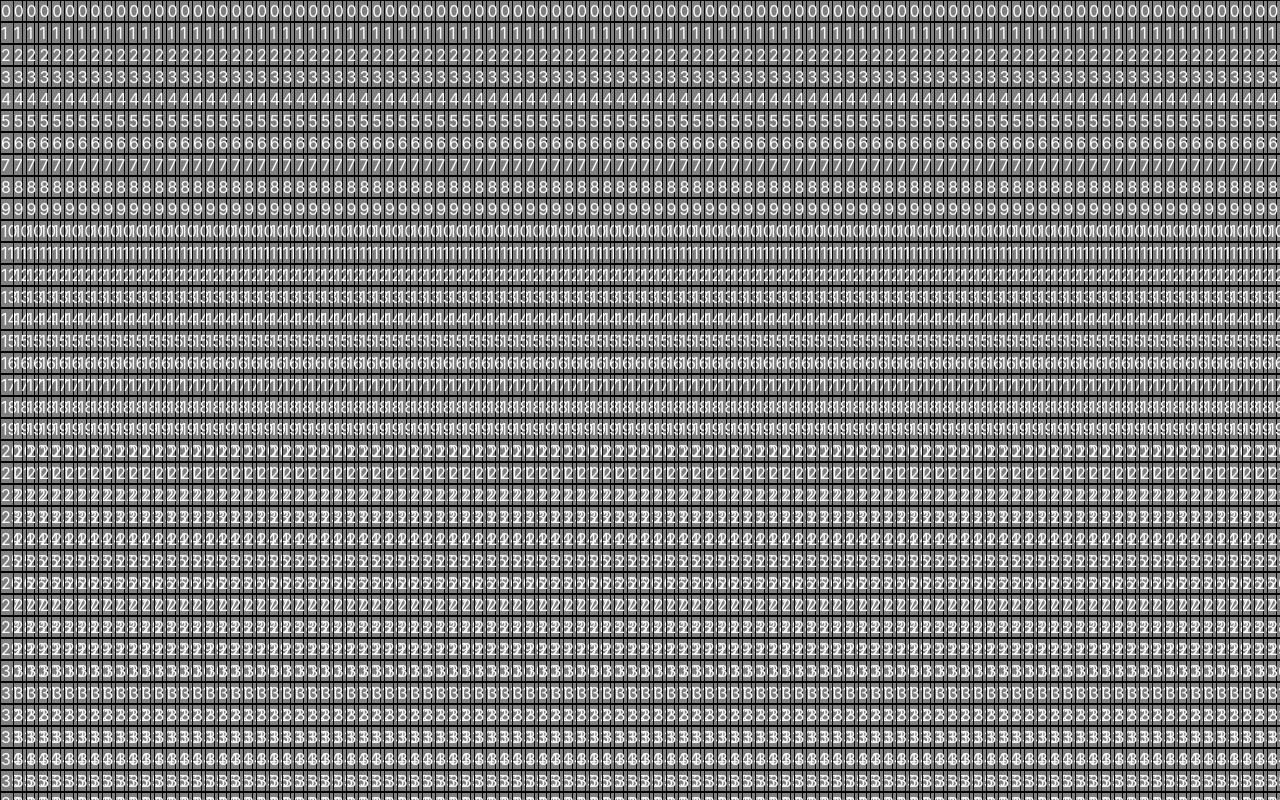
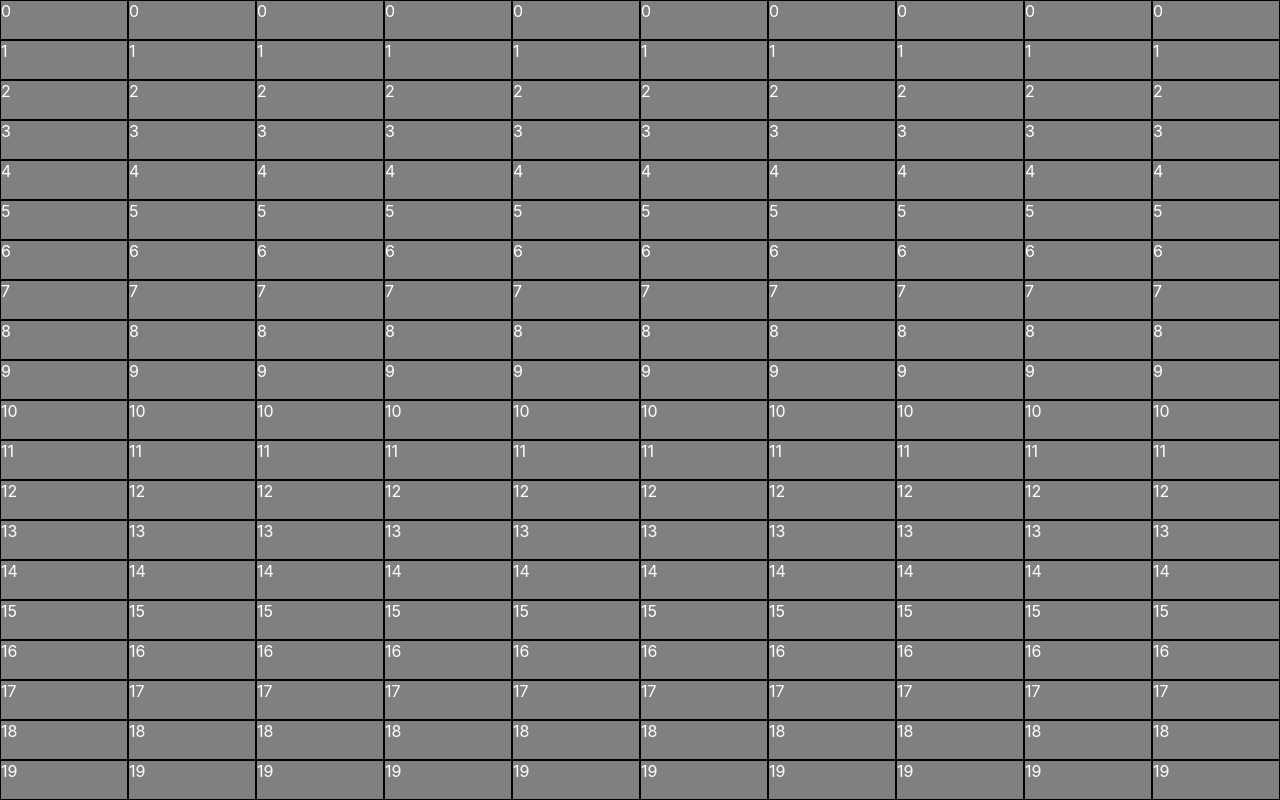
Before and after one commit to GrantDarling/algorithm-visualizer, a React (Create React App) app: page / in a window 1280 px wide. Shown: the top 800 px of the page. Built offline with nearby package versions, Linux system fonts and the light colour scheme.

Commit message:
refactored grid into row & column components

```diff
--- a/src/App.tsx
+++ b/src/App.tsx
@@ -1,9 +1,9 @@
 import React from "react";
 import "./App.css";
-import { Grid } from "./algorithm-visualizer/grid";
+import { Grid } from "./Components/Grid/grid";
 
 function App() {
-  return <Grid columns={100} rows={100} />;
+  return <Grid columns={10} rows={20} />;
 }
 
 export default App;
--- /dev/null
+++ b/src/Components/Grid/column.tsx
@@ -0,0 +1,19 @@
+import { Row } from "./row";
+
+type ColumnProps = {
+  grid: number[][];
+};
+
+export const Column = ({ grid }: ColumnProps) => {
+  return (
+    <>
+      {grid.map((row, idx) => {
+        return (
+          <div key={idx} className="column">
+            <Row row={row} />
+          </div>
+        );
+      })}
+    </>
+  );
+};
--- /dev/null
+++ b/src/Components/Grid/grid.tsx
@@ -0,0 +1,24 @@
+import { Column } from "./column";
+
+type GridProps = {
+  rows: number;
+  columns: number;
+};
+
+export const Grid = ({ rows, columns }: GridProps) => {
+  const grid: number[][] = [];
+
+  for (let column: number = 0; column < columns; column++) {
+    let temp_column = [];
+    for (let row: number = 0; row < rows; row++) {
+      temp_column.push(row);
+    }
+    grid.push(temp_column);
+  }
+
+  return (
+    <div id="grid-container">
+      <Column grid={grid} />
+    </div>
+  );
+};
--- /dev/null
+++ b/src/Components/Grid/row.tsx
@@ -0,0 +1,17 @@
+type RowProps = {
+  row: number[];
+};
+
+export const Row = ({ row }: RowProps) => {
+  return (
+    <>
+      {row.map((node, idx) => {
+        return (
+          <div key={idx} className="node">
+            {node}
+          </div>
+        );
+      })}
+    </>
+  );
+};
--- a/src/algorithm-visualizer/grid.tsx
+++ /dev/null
@@ -1,45 +0,0 @@
-type GridProps = {
-  rows: number;
-  columns: number;
-};
-
-export const Grid = ({ rows, columns }: GridProps) => {
-  const grid: number[][] = [];
-
-  for (let column: number = 0; column < columns; column++) {
-    let temp_column = [];
-    for (let row: number = 0; row < rows; row++) {
-      temp_column.push(row);
-    }
-    grid.push(temp_column);
-  }
-
-  return (
-    // create column component and a row component within it
-    <div id="grid-container">
-      {grid.map((row, idx) => {
-        return (
-          <div key={idx} className="column">
-            {row.map((node, idx) => {
-              return (
-                <div key={idx} className="node">
-                  {node}
-                </div>
-              );
-            })}
-          </div>
-        );
-      })}
-    </div>
-  );
-};
-
-// {
-//   grid.map((row, idx) => {
-//     return (
-//       <div key={idx} className="node" data-row={row}>
-//         {row}
-//       </div>
-//     );
-//   });
-// }
```
Also changed, not shown: 1 other file (tests, documents, lock files or other folders).
